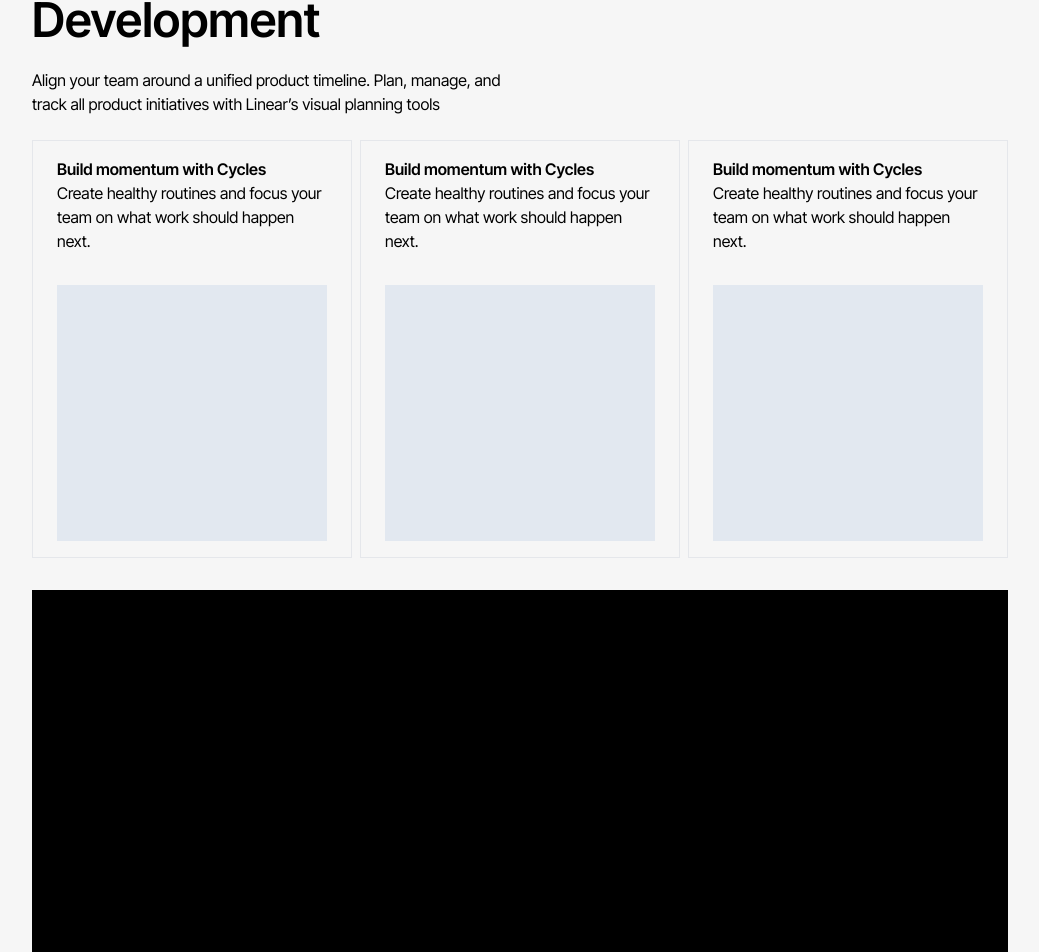
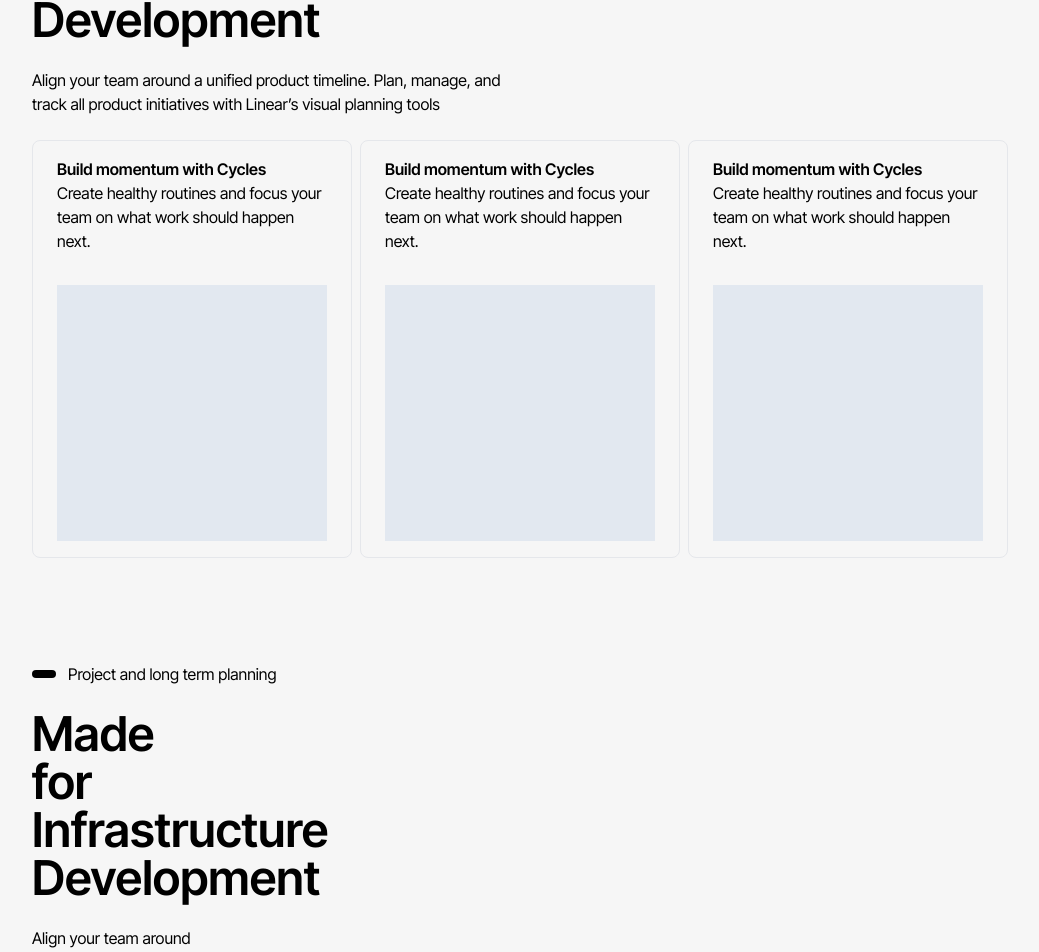
Before and after one commit to byfolarin/didactic-waffle, a React (Vite) app in the folder waffles-tailwind/: page / in a window 1280 px wide. Shown: the part 3447-4399 px from the top of the page, without its empty margins (120-1159 px from the left). Built offline with nearby package versions, Linux system fonts and the light colour scheme.

Commit message:
structure

```diff
--- a/waffles-tailwind/src/Components/FifthSection.jsx
+++ b/waffles-tailwind/src/Components/FifthSection.jsx
@@ -18,29 +18,40 @@ const FifthSection = () => {
 
             <div className='grid grid-cols-3 mt-6 gap-2'>
 
-                <div className='w-full h-full border border-gray-200 py-4 px-6'>
+                <div className='w-full h-full border rounded-lg border-gray-200 py-4 px-6'>
                     <h2 className='font-semibold'>Build momentum with Cycles</h2>
                     <p>Create healthy routines and focus your team on what work should happen next.</p>
 
                     <div className='bg-slate-200 mt-8 w-full h-64'></div>
                 </div>
 
-                <div className='w-full h-full border  border-gray-200 py-4 px-6'>
+                <div className='w-full h-full border rounded-lg  border-gray-200 py-4 px-6'>
                     <h2 className='font-semibold'>Build momentum with Cycles</h2>
                     <p>Create healthy routines and focus your team on what work should happen next.</p>
 
                     <div className='bg-slate-200 mt-8 w-full h-64'></div>
                 </div>
 
-                <div className='w-full h-full border border-gray-200 py-4 px-6'>
+                <div className='w-full h-full border rounded-lg border-gray-200 py-4 px-6'>
                     <h2 className='font-semibold'>Build momentum with Cycles</h2>
                     <p>Create healthy routines and focus your team on what work should happen next.</p>
 
                     <div className='bg-slate-200 mt-8 w-full h-64'></div>
                 </div>
 
+                <div className='mt-24'>
 
-</div>
+                <div className='flex gap-3 items-center'>
+                <div className='w-6 h-2 rounded bg-black'></div>
+                <p>Project and long term planning</p>
+                </div>
+
+                <h2 className='font-sans font-semibold text-5xl w-3/5 py-6'>Made for Infrastructure<br/>Development</h2>
+                <p className='w-2/4'>Align your team around a unified product timeline. Plan, manage, and track all product initiatives with Linear’s visual planning tools</p>
+                </div>
+
+
+                </div>
 
 
 </section>
```
